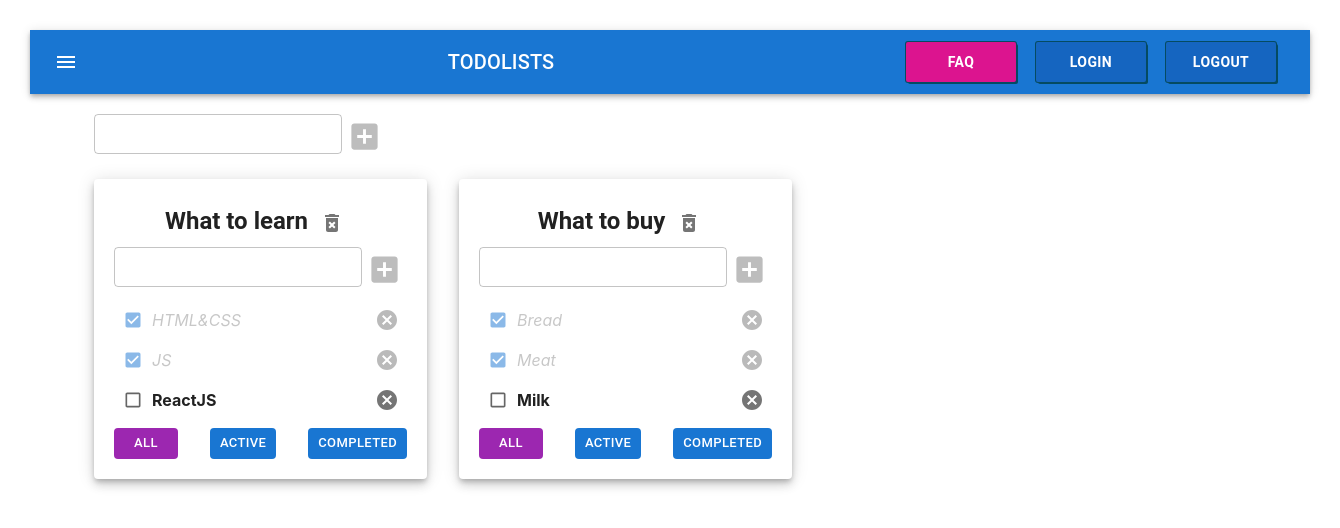
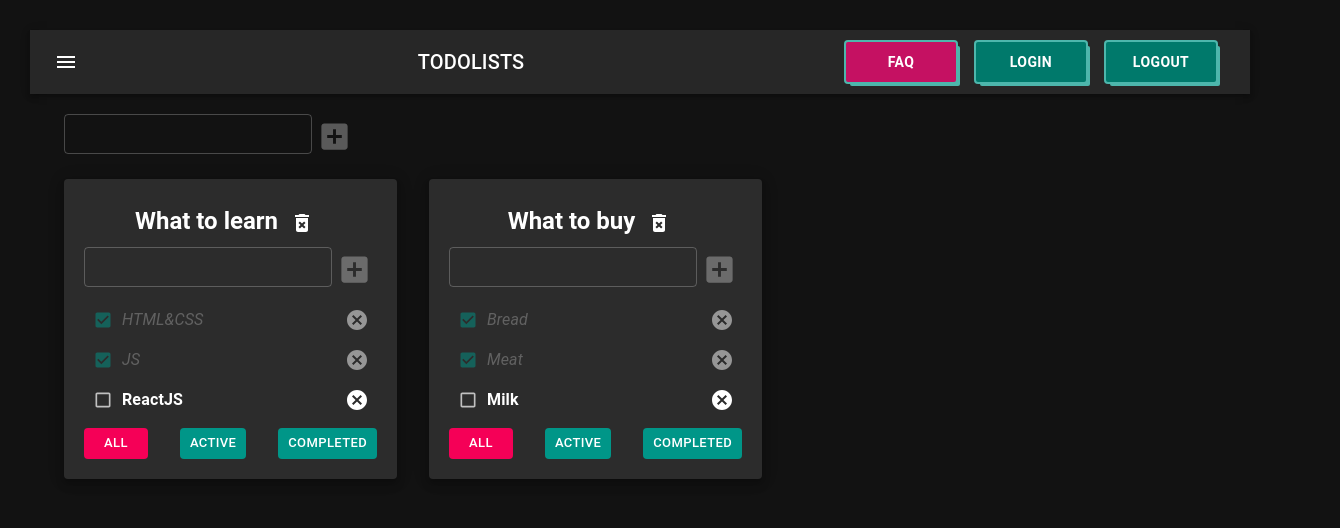
Before and after one commit to ElenaWebDev984/todolist-05-3, a React (Vite) app: page / in a window 1280 px wide. Shown: the top 528 px of the page, 1340 px wide, since content can reach past the window. Built offline with nearby package versions, Linux system fonts and the light colour scheme.

Commit message:
add  theme

```diff
--- a/src/App.tsx
+++ b/src/App.tsx
@@ -4,11 +4,22 @@
 import {Task, TodolistItem} from './TodolistItem'
 import {getTasksForRender} from "./utils.ts";
 import {CreateItemTitleForm} from "./CreateItemTitleForm.tsx";
-import {AppBar, Container, Grid, Paper, Toolbar, Typography} from "@mui/material";
+import {
+    AppBar,
+    Container,
+    createTheme,
+    CssBaseline,
+    Grid,
+    Paper,
+    ThemeProvider,
+    Toolbar,
+    Typography
+} from "@mui/material";
 import IconButton from "@mui/material/IconButton";
 // import Button from "@mui/material/Button";
 import MenuIcon from '@mui/icons-material/Menu';
 import {NavButton} from "./NavButton.ts";
+import {pink, teal} from "@mui/material/colors";
 
 export type FilterValues = 'all' | 'active' | 'completed'
 
@@ -125,8 +136,18 @@
     })
 
 
+const theme = createTheme({
+    palette: {
+        primary: teal,
+        secondary: pink,
+        mode: 'dark',
+    },
+})
+
     return (
         <div className="app">
+            <ThemeProvider theme={theme}>
+                <CssBaseline/>
                 <AppBar position={'static'}>
                     <Toolbar>
                         <IconButton color={'inherit'}
@@ -140,7 +161,7 @@
                         <Typography align={'center'} variant={'h6'} component={'div'} sx={{flexGrow: 1}}>
                             TODOLISTS
                         </Typography>
-                    <NavButton background={'#dc148f'}>FAQ</NavButton>
+                        <NavButton background={`${theme.palette.secondary.dark}`}>FAQ</NavButton>
                         <NavButton>Login</NavButton>
                         <NavButton>Logout</NavButton>
                     </Toolbar>
@@ -155,7 +176,7 @@
                         {todolistsComponents}
                     </Grid>
                 </Container>
-
+            </ThemeProvider>
         </div>
     )
 }
--- a/src/NavButton.ts
+++ b/src/NavButton.ts
@@ -6,13 +6,13 @@
 }
 
 
-export const NavButton = styled(Button)<Props>(({background}) => ({
+export const NavButton = styled(Button)<Props>(({background, theme}) => ({
     minWidth: '110px',
     fontWeight: 'bold',
-    boxShadow: '0 0 0 1px #054B62, 2px 2px 0 0 #054B62',
+    boxShadow: `0 0 0 2px ${theme.palette.primary.light}, 4px 4px 0 0 ${theme.palette.primary.light}`,
     borderRadius: '2px',
     margin: '0 10px',
     padding: '8px 24px',
-    color: '#ffffff',
-    background: background || '#1565C0',
+    color: theme.palette.primary.contrastText,
+    background: background || theme.palette.primary.dark,
 }))
```
Lines whose indentation alone changed are shown as unchanged.
